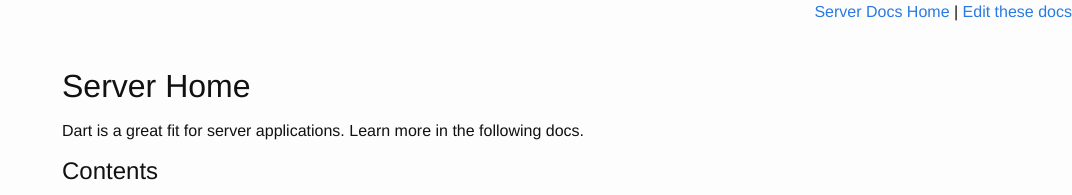
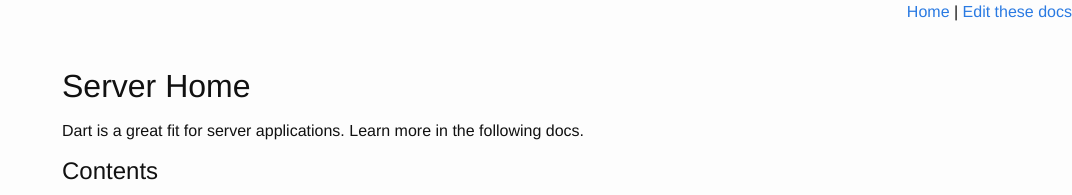
Before and after one commit to dart-archive/old_ghpages_server_docs, a Jekyll site: the page built from index.md, in a window 1280 px wide. Shown: the top 195 px of the page, without its empty margins (208-1280 px from the left). Built offline with Jekyll 4.4.1, drawn with Linux system fonts in a browser that asks for light colours.

Commit message:
generalize config for header

```diff
--- a/_includes/header.html
+++ b/_includes/header.html
@@ -1 +1 @@
-<p style="text-align:right"><a href="http://dart-lang.github.io/server/">Server Docs Home</a> | <a href="https://github.com/dart-lang/server">Edit these docs</a></p>
+<p style="text-align:right"><a href="{{ site.baseurl }}">Home</a> | <a href="{{ site.github.repository_url }}">Edit these docs</a></p>
```
